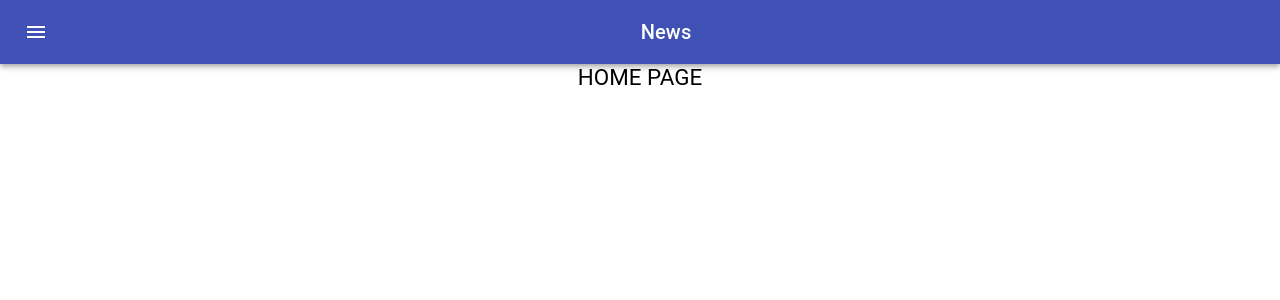
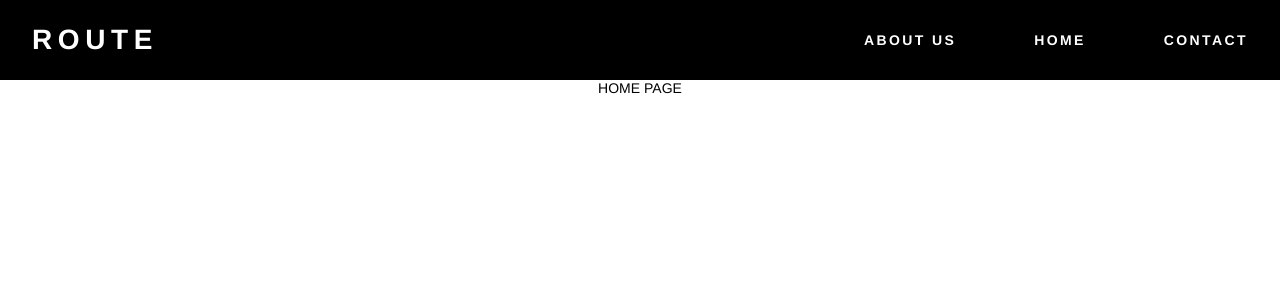
Before and after one commit to jaeleeps/route-web-front, a React (Create React App) app: page / in a window 1280 px wide. Shown: the top 300 px of the page. Built offline with nearby package versions, Linux system fonts and the light colour scheme.

Commit message:
replace top nav bar

```diff
--- a/src/App.js
+++ b/src/App.js
@@ -1,8 +1,9 @@
 import React from 'react';
-import logo from './logo.svg';
+// import './App.scss';
 
 // common component
-import TopNavBarComponent from './components/TopNavBarComponent/TopNavBarComponent';
+// import MaterialTopNavBarComponent from './components/MaterialTopNavBarComponent/MaterialTopNavBarComponent';
+import TopNavBarComponent from './components/TopNavBarCompontnent/TopNavBarComponent';
 
 // page component
 import HomePageComponent from './pages/home/HomePageComponent/HomePageComponent';
@@ -14,6 +15,7 @@ import { Route } from 'react-router-dom';
 function App() {
   return (
     <div className="App">
+      {/* <MaterialTopNavBarComponent /> */}
       <TopNavBarComponent />
       <Route path="/" component={HomePageComponent} exact={true}></Route>
       <Route path="/about" component={AboutPageComponent} exact={true}></Route>
--- a/src/components/TopNavBarComponent/TopNavBarComponent.js
+++ b/src/components/MaterialTopNavBarComponent/MaterialTopNavBarComponent.js
@@ -1,13 +1,12 @@
 import React from 'react';
 import clsx from 'clsx';
 import { Route, Link } from "react-router-dom";
-import "./TopNavBarComponent.scss";
+import "./MaterialTopNavBarComponent.scss";
 
 import { makeStyles } from "@material-ui/core/styles";
 import AppBar from "@material-ui/core/AppBar";
 import Toolbar from "@material-ui/core/Toolbar";
 import Typography from "@material-ui/core/Typography";
-import Button from "@material-ui/core/Button";
 import IconButton from "@material-ui/core/IconButton";
 import MenuIcon from "@material-ui/icons/Menu";
 
@@ -34,7 +33,7 @@ const useStyles = makeStyles((theme) => ({
 }));
 
 
-const TopNavBarComponent = () => {
+const MaterialTopNavBarComponent = () => {
   const classes = useStyles();
 
   const [isDrawerOpened, setIsDrawerOpened] = React.useState(false);
@@ -86,7 +85,7 @@ const TopNavBarComponent = () => {
     //     <Link to='/about'>About</Link>
     //   </div>
     // </div>
-    <div class="top-nav-bar-wrapper">
+    <div className="top-nav-bar-wrapper">
       <div className={classes.root}>
         <AppBar position="static">
           <Toolbar>
@@ -116,4 +115,4 @@ const TopNavBarComponent = () => {
     </div>
   );
 };
-export default TopNavBarComponent;
+export default MaterialTopNavBarComponent;
--- /dev/null
+++ b/src/components/TopNavBarCompontnent/TopNavBarComponent.js
@@ -0,0 +1,18 @@
+import React from 'react';
+import "./TopNavBarComponent.scss";
+
+const TopNavBarComponent = () => {
+
+  return (
+
+    <div className="top-nav-bar-wrapper">
+      <div className="title-wrapper">ROUTE</div>
+      <div className="nav-tabs-wrapper">
+        <div className="nav-item">ABOUT US</div>
+        <div className="nav-item">HOME</div>
+        <div className="nav-item">CONTACT</div>
+      </div>
+    </div>
+  );
+};
+export default TopNavBarComponent;
--- /dev/null
+++ b/src/components/TopNavBarCompontnent/TopNavBarComponent.scss
@@ -0,0 +1,36 @@
+.top-nav-bar-wrapper {
+  color: #ffffff;
+  background-color: #000000;
+  display: flex;
+  justify-content: space-between;
+  align-items: center;
+
+  width: 100%;
+  height: 8rem;
+  padding: 2.4rem 3.2rem;
+
+  > .title-wrapper {
+    font-size: 2.8rem;
+    font-weight: bold;
+    letter-spacing: 0.56rem;
+  }
+
+  > .nav-tabs-wrapper {
+    display: flex;
+    justify-content: flex-end;
+    align-items: center;
+    > .nav-item {
+      font-weight: bold;
+      text-align: center;
+      letter-spacing: 0.24rem;
+
+      &:nth-child(2) {
+        margin: 0 7.8rem;
+      }
+    }
+  }
+}
+
+// .top-nav-bar-wrapper {
+//   box-shadow: none;
+// }
--- a/src/index.scss
+++ b/src/index.scss
@@ -1,10 +1,15 @@
 html {
+  width: 100%;
+  height: 100%;
   -webkit-box-sizing: border-box;
   -moz-box-sizing: border-box;
   box-sizing: border-box;
+  font-size: 62.5%;
 }
 
 body {
+  width: 100%;
+  height: 100%;
   margin: 0;
   // font-family: -apple-system, BlinkMacSystemFont, 'Segoe UI', 'Roboto', 'Oxygen',
   //   'Ubuntu', 'Cantarell', 'Fira Sans', 'Droid Sans', 'Helvetica Neue',
@@ -20,22 +25,43 @@ code {
     monospace;
 }
 
-@media all and (min-width: 320px) {
-  html {
-    font-size: 55.5% !important;
+// @media all and (min-width: 320px) {
+//   html {
+//     font-size: 55.5% !important;
+//   }
+// }
+
+// @media all and (min-width: 360px) {
+//   html {
+//     font-size: 62.5% !important;
+//   }
+// }
+
+// @media all and (min-width: 768px) {
+//   html {
+//     font-size: 100% !important;
+//   }
+// }
+
+#root {
+  min-width: 100vw;
+  min-height: 100vh;
+  display: flex;
+  flex-direction: column;
+
+  > .App {
+    display: flex;
+    flex-direction: column;
+    flex-grow: 1;
+
+    > .page-component-wrapper {
+      flex-grow: 1;
+    }
   }
 }
 
-@media all and (min-width: 360px) {
-  html {
-    font-size: 62.5% !important;
-  }
-}
-
-@media all and (min-width: 768px) {
-  html {
-    font-size: 100% !important;
-  }
+* {
+  box-sizing: border-box;
 }
 
 // a
@@ -75,3 +101,46 @@ a:active {
     background-color: rgba(0, 0, 0, 0.04);
   }
 }
+
+
+html,
+body,
+div,
+span,
+img,
+svg,
+section,
+header,
+nav,
+footer,
+table,
+thead,
+tbody,
+tr,
+th,
+td,
+h1,
+h2,
+h3,
+h4,
+h5,
+h6,
+input,
+textarea,
+button,
+iframe {
+  margin: 0;
+  padding: 0;
+  border: none;
+  vertical-align: middle;
+  background-repeat: no-repeat;
+  background-size: 100%;
+  background-position: center center;
+  font-family: "Helvetica Neue", sans-serif;
+  font-weight: 300;
+  -webkit-tap-highlight-color: rgba(0, 0, 0, 0);
+  -moz-tap-highlight-color: rgba(0, 0, 0, 0);
+  -webkit-box-sizing: border-box;
+  -moz-box-sizing: border-box;
+  box-sizing: border-box;
+}
--- a/src/pages/about/AboutPageComponent/AboutPageComponent.js
+++ b/src/pages/about/AboutPageComponent/AboutPageComponent.js
@@ -3,7 +3,7 @@ import React, { Component } from 'react';
 class AboutPageComponent extends Component {
   render() {
     return (
-      <div class="about-page-component-wrapper">
+      <div className="about-page-component-wrapper page-component-wrapper">
         ABOUT PAGE
       </div>
     );
--- a/src/pages/home/HomePageComponent/HomePageComponent.js
+++ b/src/pages/home/HomePageComponent/HomePageComponent.js
@@ -3,7 +3,7 @@ import React, { Component } from 'react';
 class HomePageComponent extends Component {
   render() {
     return (
-      <div class="home-page-component-wrapper">
+      <div className="home-page-component-wrapper page-component-wrapper">
         HOME PAGE
       </div>
     );
--- a/src/pages/home/HomePageComponent/HomePageComponent.scss
+++ b/src/pages/home/HomePageComponent/HomePageComponent.scss
@@ -0,0 +1,4 @@
+.home-page-component-wrapper {
+  color: #ffffff;
+  background-color: #000000;
+}
```
Also changed, not shown: src/components/MaterialTopNavBarComponent/MaterialTopNavBarComponent.scss (renamed from src/components/TopNavBarComponent/TopNavBarComponent.scss).
